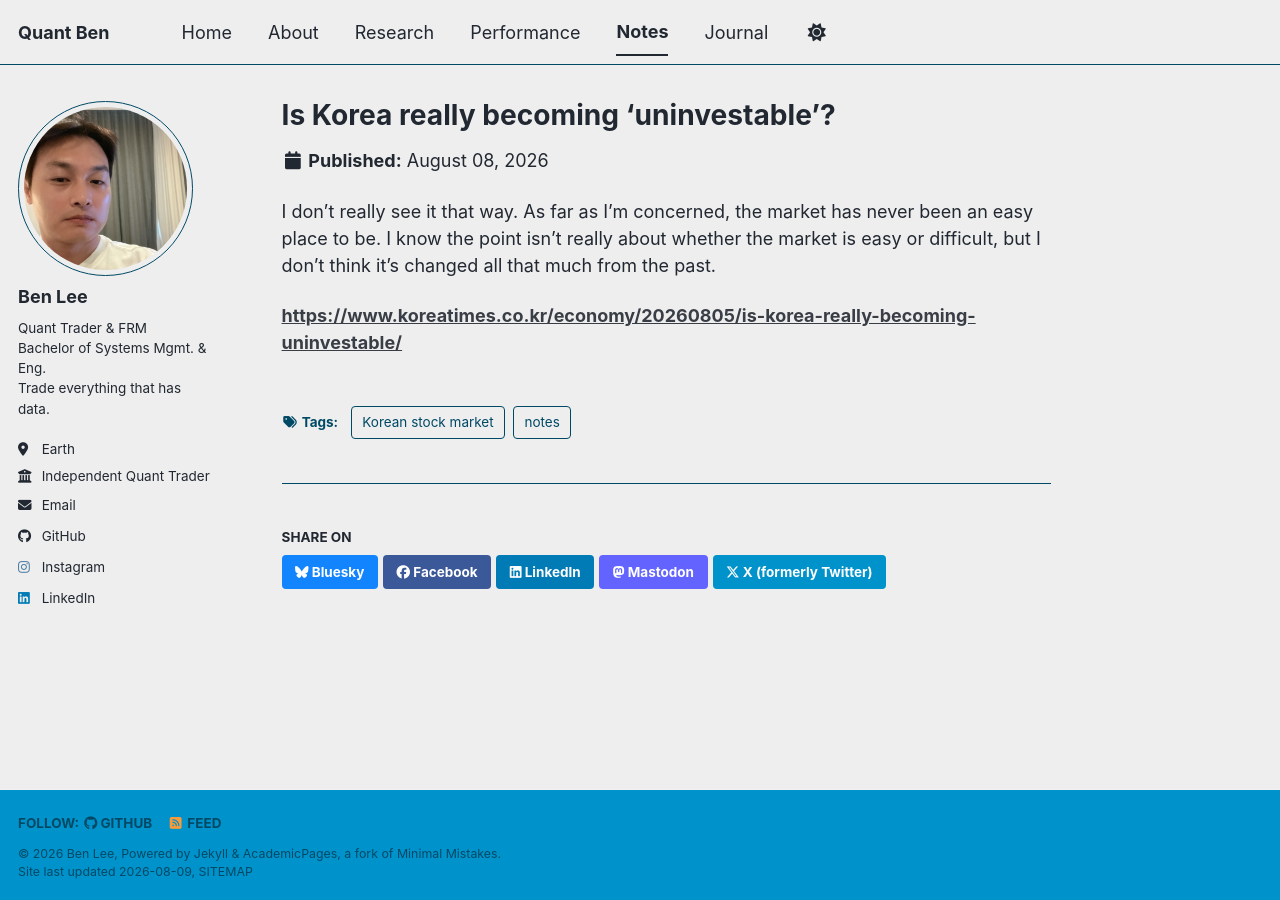
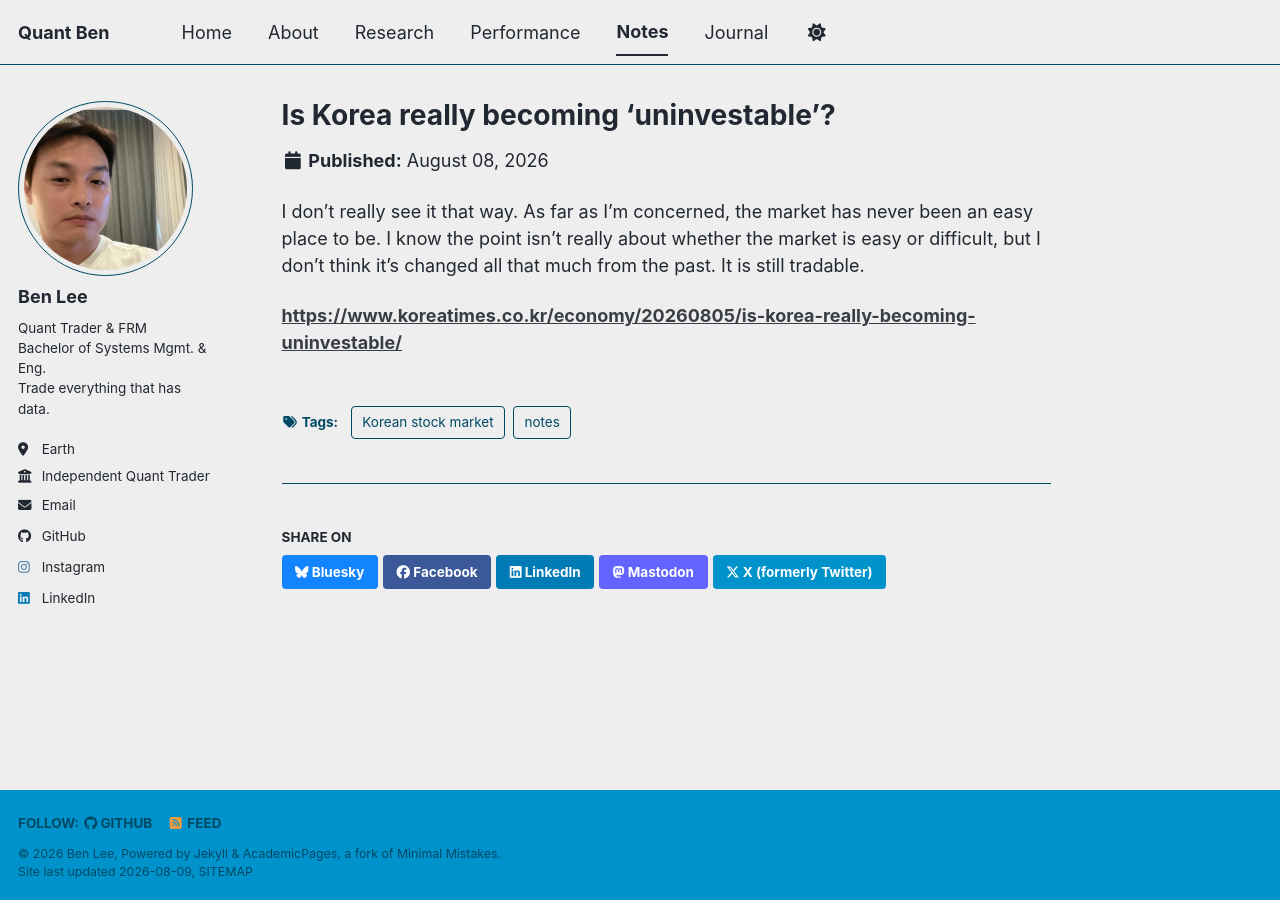
Before and after one commit to leebh1119/leebh1119.github.io, a Jekyll site: the page built from _notes/2026-08-07-is-korean-market.md, in a window 1280 px wide. Built offline with Jekyll 4.4.1, drawn with Linux system fonts in a browser that asks for light colours; a style sheet for code colours, icons or effects is not loaded.

Commit message:
updated notes

```diff
--- a/_notes/2026-08-07-is-korean-market.md
+++ b/_notes/2026-08-07-is-korean-market.md
@@ -6,7 +6,7 @@ tags:
   - notes
   - Korean stock market
 ---
-I don’t really see it that way. As far as I’m concerned, the market has never been an easy place to be. I know the point isn’t really about whether the market is easy or difficult, but I don’t think it’s changed all that much from the past.
+I don’t really see it that way. As far as I’m concerned, the market has never been an easy place to be. I know the point isn’t really about whether the market is easy or difficult, but I don’t think it’s changed all that much from the past. It is still tradable.
 
 <a href="https://www.koreatimes.co.kr/economy/20260805/is-korea-really-becoming-uninvestable/" target="_blank" rel="noopener noreferrer">
 <strong>https://www.koreatimes.co.kr/economy/20260805/is-korea-really-becoming-uninvestable/</strong>
```
